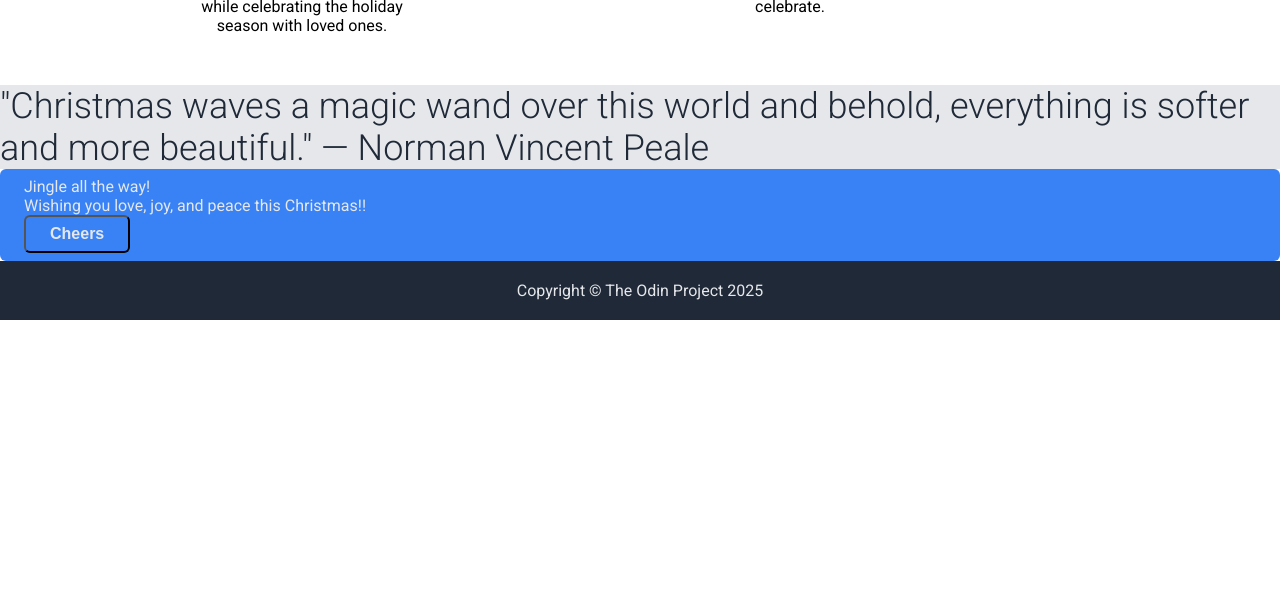
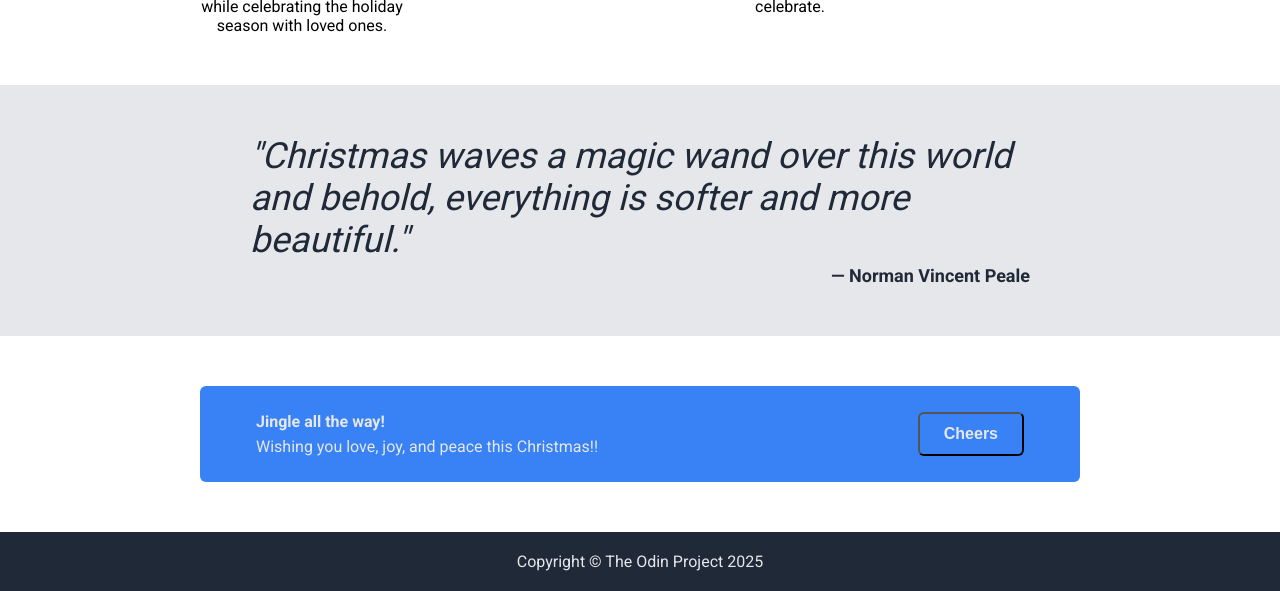
Before and after one commit to Tejashwini18-GH/landing-page, a plain HTML site: page index.html in a window 1280 px wide. Shown: the part 764-1355 px from the top of the page. Before the commit the page ends 1084 px from the top, so only its background shows below. Drawn offline with Linux system fonts and the light colour scheme.

Commit message:
Completed the Landing Page
modified necessary styles and containers.
completed information and quote sections.

```diff
--- a/css/style.css
+++ b/css/style.css
@@ -42,11 +42,12 @@ button{
 }
 .quote{
     background-color: #E5E7EB;
+    padding: 50px 250px;
+
 }
 .quote-text{
     font-size: 36px;
     color: #1F2937;
-    font-weight: 300;
 }
 .cards-img{
     border: 2px solid steelblue;
@@ -86,9 +87,6 @@ button{
     text-align: center;
     margin: 0 auto;
 }
-.card-one{
-    justify-content: center;
-}
 .information{
     padding: 10px 200px 50px 200px;
 }
@@ -97,3 +95,19 @@ button{
     padding: 20px 0 20px 0;
     color: #E5E7EB;
 }
+.person{
+    font-weight: bolder;
+    font-size: 18px;
+    text-align: end;
+    padding-top: 4px;
+}
+.action{
+    margin: 50px 200px 50px 200px;
+    display: flex;
+    justify-content: space-between;
+    padding: 26px 56px;
+}
+.action-title{
+    font-weight: bolder;
+    padding-bottom: 6px;
+}
--- a/index.html
+++ b/index.html
@@ -45,12 +45,14 @@
     </div>
     </div>
     <div class="quote">
-        <div class="quote-text">"Christmas waves a magic wand over this world and behold, everything is softer and more beautiful."
-            — Norman Vincent Peale</div>
+        <div class="quote-text"><em>"Christmas waves a magic wand over this world and behold, everything is softer and more beautiful."</em><br>
+            <div class="person">— Norman Vincent Peale</div></div>
     </div>
     <div class="action">
+        <div class="sub-actions">
         <div class="action-title">Jingle all the way!</div>
         <div class="action-text">Wishing you love, joy, and peace this Christmas!!</div>
+        </div>
         <button>Cheers</button>
     </div>
     <div class="footer">
```
